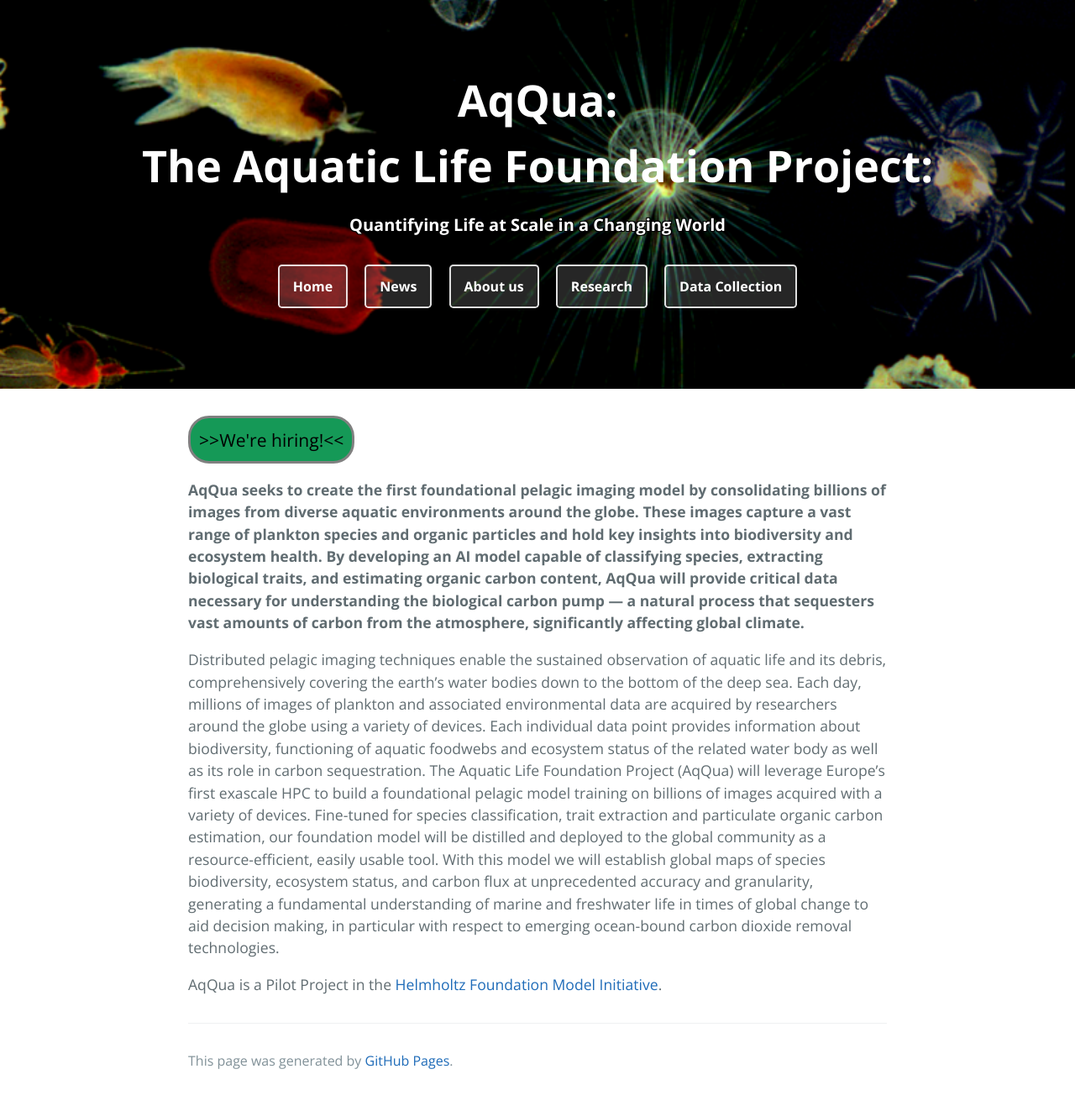
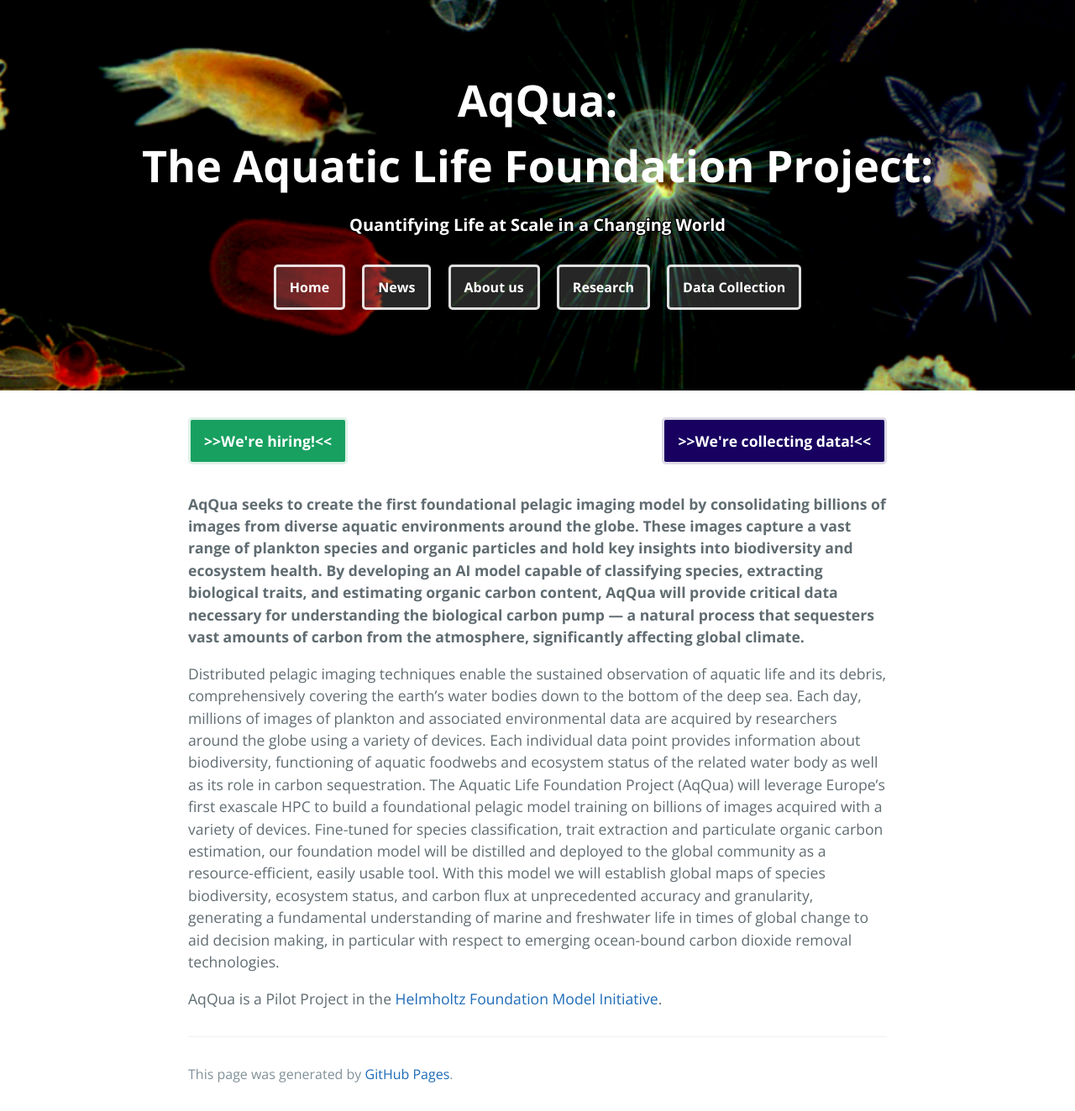
Before and after one commit to Kainmueller-Lab/aqqua, a Jekyll site: the page built from index.md, in a window 1280 px wide. Shown: the whole page at 84% size. Built offline with Jekyll 4.4.1, drawn with Linux system fonts in a browser that asks for light colours.

Commit message:
add data collecting button

```diff
--- a/_layouts/default.html
+++ b/_layouts/default.html
@@ -27,7 +27,11 @@
 
     <main id="content" class="main-content" role="main">
       {% unless page.name == "open_positions.md" %}
-      <div class="hiring"> <a href={{ 'open_positions' | relative_url }}>>>We're hiring!<< </a></div>
+      <a class="hiring_btn" href={{ 'open_positions' | relative_url }}>>>We're hiring!<< </a>
+      {% endunless %}
+
+      {% unless page.name == "data_collection.md" %}
+      <a class="data_collecting_btn" href={{ 'open_positions' | relative_url }}>>>We're collecting data!<< </a>
       {% endunless %}
 
       {{ content }}
--- a/_sass/jekyll-theme-cayman.scss
+++ b/_sass/jekyll-theme-cayman.scss
@@ -61,18 +61,6 @@ a {
   }
 }
 
-.hiring {
-    background-color: #159957;
-    width: fit-content;
-    border-radius: 25px;
-    border-color: gray;
-    border-width: 3px;
-    border-style: solid;
-    padding: 10px;
-    font-size: larger;
-    color: black;
-}
-
 .team_image {
     position: relative;
 }
@@ -113,18 +101,14 @@ a {
     padding-left: 0;
 }
 
-.hiring a {
-    color: black;
-}
-
-.btn {
+.btn, .hiring_btn, .data_collecting_btn {
     display: inline-block;
     margin-bottom: 1rem;
     color: rgba(255, 255, 255, 1.0);
     background-color: rgba(255, 255, 255, 0.15);
     border-color: rgba(255, 255, 255, 0.85);
     border-style: solid;
-  border-width: 0.15em;
+    border-width: 0.2em;
     border-radius: 0.3rem;
     transition: color 0.2s, background-color 0.2s, border-color 0.2s;
     font-weight: bold;
@@ -159,6 +143,27 @@ a {
 	    margin-top: 1rem;
 	    margin-left: 0;
 	}
+    }
+}
+
+.hiring_btn {
+    background-color: rgba(24, 160, 96, 1.0);
+
+    &:hover {
+	color: black;
+	background-color: rgba(24, 160, 96, 0.4);
+	border-color: rgba(24, 160, 96, 1.0);
+    }
+}
+
+.data_collecting_btn {
+    background-color: rgba(24, 0, 96, 1.0);
+    float: right;
+
+    &:hover {
+	color: black;
+	background-color: rgba(24, 0, 96, 0.4);
+	border-color: rgba(24, 0, 96, 1.0);
     }
 }
 
```
Lines whose indentation alone changed are shown as unchanged.
